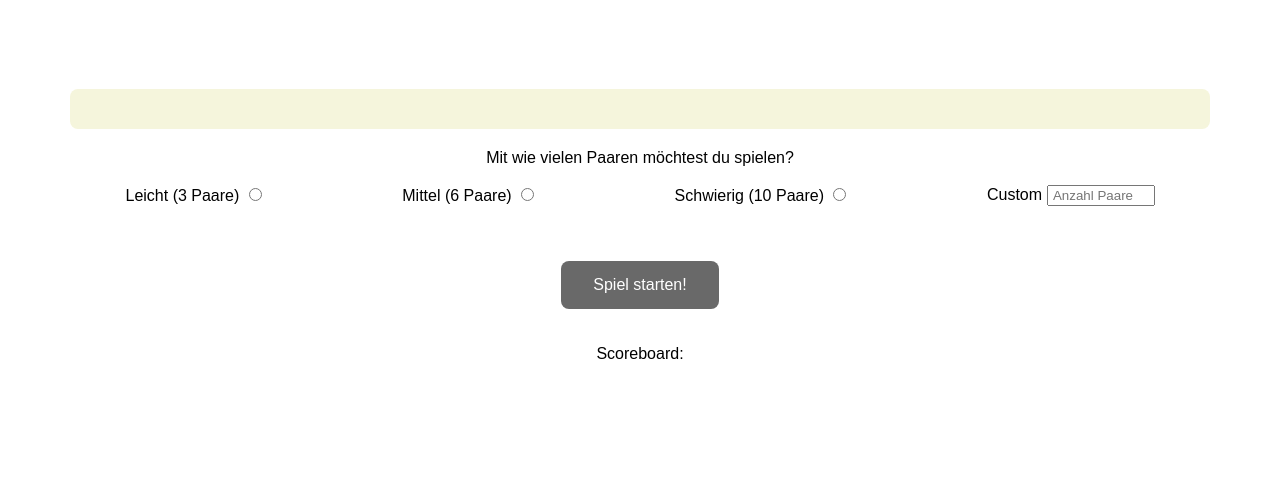
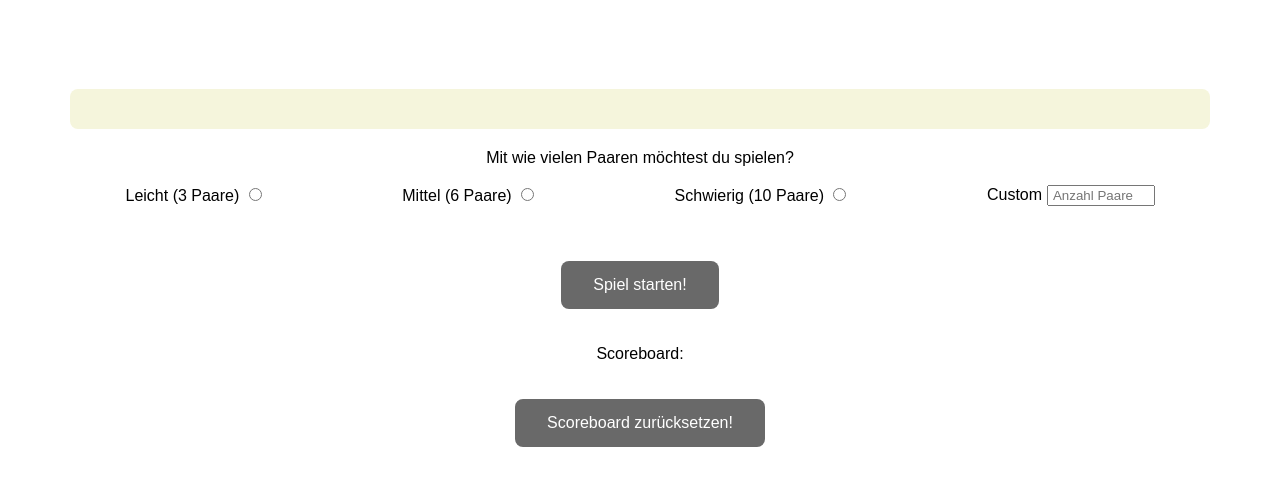
Before and after one commit to Lifexrandt/Color_Memory, a plain HTML site: page index.html in a window 1280 px wide. Shown: the part 121-606 px from the top of the page. Drawn offline with Linux system fonts and the light colour scheme.

Commit message:
Möglichkeit zum Resetten des Scoreboards hinzugefügt.

```diff
--- a/index.html
+++ b/index.html
@@ -36,10 +36,12 @@
             </div>
         </div>
         <br><br>
-        <button onClick="createCards()" id="startButton">Spiel starten!</button>
+        <button onClick="createCards()" id="startButton" class="button">Spiel starten!</button>
         <br><br>
         <div id="scoreboardText">Scoreboard:</div>
         <div id="scoreboard"></div>
+        <br><br>
+        <button onClick="resetScoreboard()" id="scoreboardResetButton" class="button">Scoreboard zurücksetzen!</button>
         <script src="script1.js"></script>
     </body>
 </html>
--- a/script1.js
+++ b/script1.js
@@ -180,3 +180,9 @@ function loadScoreboard() {
         document.getElementById("scoreboardEntry" +l).appendChild(entryPairs);
     }
 }
+
+function resetScoreboard() {
+    localStorage.clear();
+    playedGames = 0;
+    loadScoreboard();
+}
--- a/stylesheet.css
+++ b/stylesheet.css
@@ -128,7 +128,7 @@
     padding: 20px;
 }
 
-#startButton {
+.button {
     background-color: dimgray;
     border-style: hidden;
   	border-radius: 8px;
```
